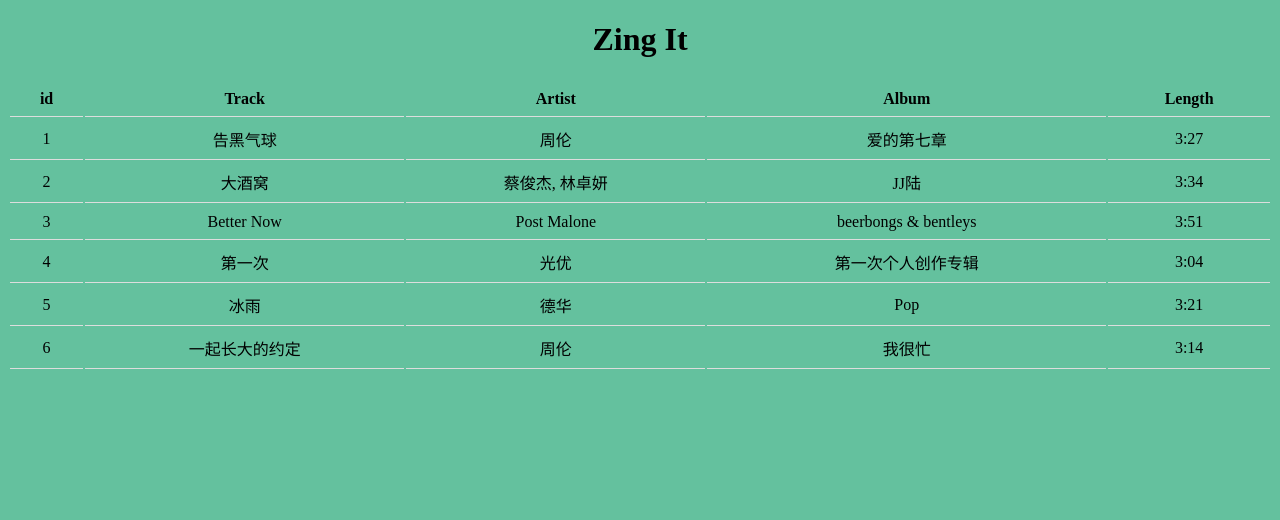
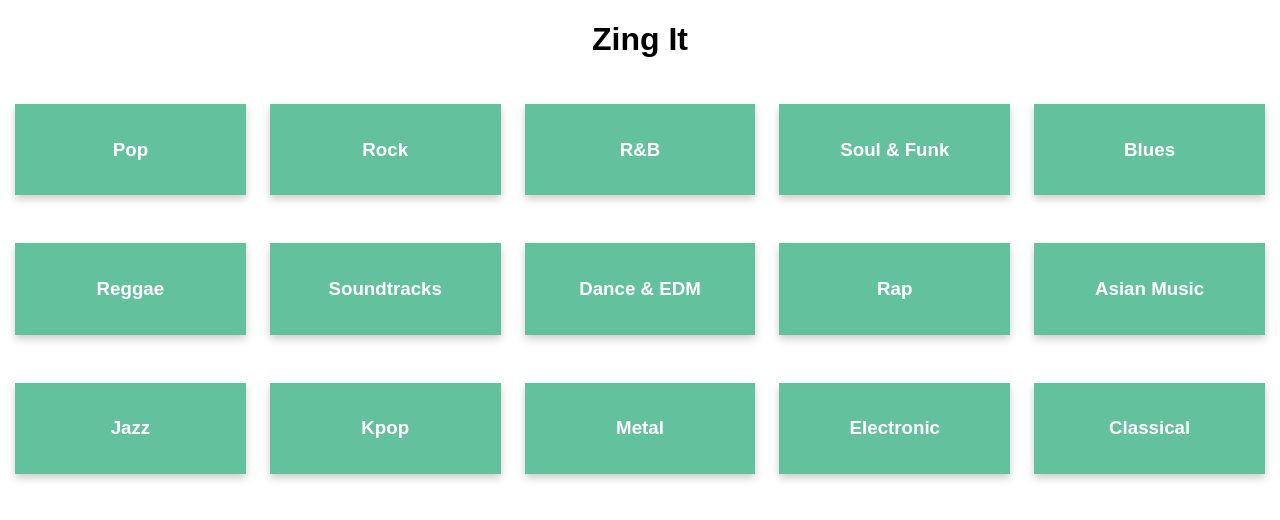
Before and after one commit to py2fun/Zinggg, a Django app: page / in a window 1280 px wide. Shown: the top 520 px of the page. Run offline with Django 5.2, Linux system fonts and the light colour scheme.

Commit message:
add branch music-types

```diff
--- a/django_project/static/zing_it/css/mystyle.css
+++ b/django_project/static/zing_it/css/mystyle.css
@@ -1,19 +1,58 @@
-#title {
-    padding: 10px;
-    color: #464646;
-}
-body {
-    background: #64c19e;
-}
-table {
-    width: 100%;
+.card {
+    background-color: #64c19e;
+    border: none;
+    color: white;
+    padding: 16px 32px;
     text-align: center;
-}
-th, td {
-    padding: 8px;
-    border-bottom: 1px solid #ddd;
-}
+    font-size: 16px;
+    margin: 4px 2px;
+    transition: 0.3s;
+  }
 
-h1{
-    color: black;
-}
+  .card:hover {
+    background-color: #3e8e41;
+    color: white;
+  }
+
+
+  * {
+    box-sizing: border-box;
+  }
+
+  body {
+    font-family: Arial, Helvetica, sans-serif;
+  }
+
+  /* Float four columns side by side */
+  .column {
+    float: left;
+    width: 20%;
+    padding: 20px 10px;
+  }
+
+  /* Remove extra left and right margins, due to padding */
+  .row {margin: 0 -5px;}
+
+  /* Clear floats after the columns */
+  .row:after {
+    content: "";
+    display: table;
+    clear: both;
+  }
+
+  /* Responsive columns */
+  @media screen and (max-width: 600px) {
+    .column {
+      width: 100%;
+      display: block;
+      margin-bottom: 20px;
+    }
+  }
+
+  /* Style the counter cards */
+  .card {
+    box-shadow: 0 4px 8px 0 rgba(0, 0, 0, 0.2);
+    padding: 16px;
+    text-align: center;
+    background-color: #64c19e;
+  }
--- a/django_project/templates/zing_it/home.html
+++ b/django_project/templates/zing_it/home.html
@@ -2,30 +2,25 @@
 {% load static %}
 <html >
 <head>
-    <meta charset="UTF-8">
+    <meta name="viewport" content="width=device-width, initial-scale=1">
     <link rel="stylesheet" href= "{% static 'zing_it/css/mystyle.css' %}"/>
     <title>Home Page</title>
 </head>
 <body>
-    <h1><center>Zing It</center></h1>
-    <table>
-        <tr>
-          <th>id</th>
-          <th>Track</th>
-          <th>Artist</th>
-          <th>Album</th>
-          <th>Length</th>
-        </tr>
-        {% for song in songs  %}
-        <tr>
-          <td>{{ song.id }}</td>
-          <td>{{ song.Track }}</td>
-          <td>{{ song.Artist }}</td>
-          <td>{{ song.Album }}</td>
-          <td>{{ song.Length }}</td>
-        </tr>
-        {% endfor %}
-      </table>
+  <h1><center>Zing It</center></h1>
 
+
+  <div class="row">
+    {% for music in music_types %}
+    <div class="column">
+      <div class="card">
+        <h3>{{music}}</h3>
+      </div>
+    </div>
+    {% endfor %}
+  </div>
+
+    </div>
+  </div>
 </body>
 </html>
--- a/django_project/zing_it/views.py
+++ b/django_project/zing_it/views.py
@@ -4,15 +4,8 @@
 # Create your views here.
 
 def home(request):
-    biggest_hits_2018 = [
-            {"id": 1, "Track": "告黑气球", "Artist": "周伦", "Album": "爱的第七章", "Length": "3:27"},
-            {"id": 2, "Track": "大酒窝", "Artist": "蔡俊杰, 林卓妍", "Album": "JJ陆", "Length": "3:34"},
-            {"id": 3, "Track": "Better Now", "Artist": "Post Malone", "Album": "beerbongs & bentleys", "Length": "3:51"},
-            {"id": 4, "Track": "第一次", "Artist": "光优", "Album": "第一次个人创作专辑", "Length": "3:04"},
-            {"id": 5, "Track": "冰雨", "Artist": "德华", "Album": "Pop", "Length": "3:21"},
-            {"id": 6, "Track": "一起长大的约定", "Artist": "周伦", "Album": "我很忙", "Length": "3:14"},
-        ]
-    return render(request,'zing_it/home.html',{"songs": biggest_hits_2018})
+    music_types=['Pop','Rock','R&B','Soul & Funk','Blues','Reggae','Soundtracks','Dance & EDM','Rap', 'Asian Music','Jazz','Kpop','Metal','Electronic','Classical']
+    return render(request,'zing_it/home.html',{"music_types":music_types})
 
 
 def about(request):
```
